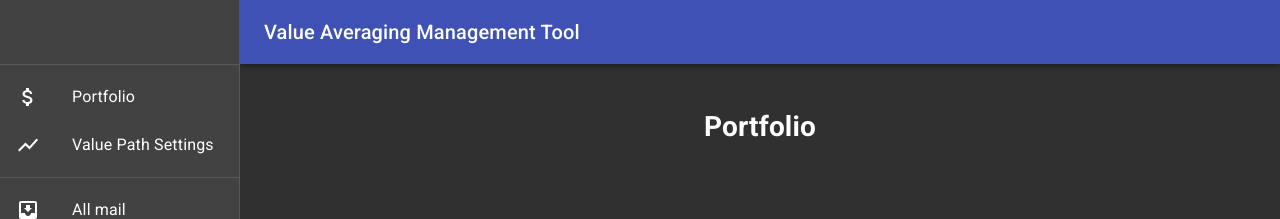
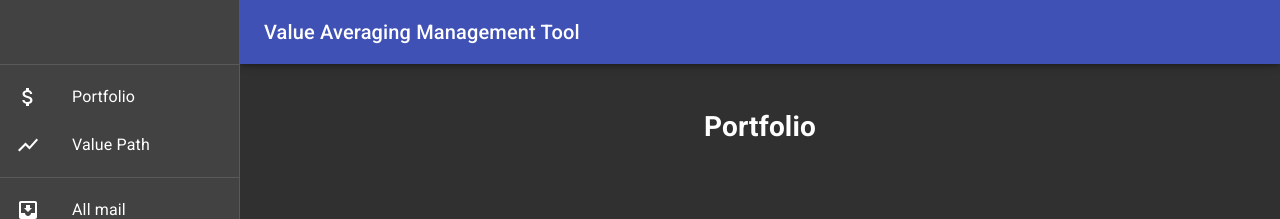
Before and after one commit to cjbeattie/ValueAveragingFinancialTool, a React (Create React App) app in the folder client/: page /portfolio in a window 1280 px wide. Shown: the top 219 px of the page. Built offline with nearby package versions, Linux system fonts and the light colour scheme.

Commit message:
Drawer buttons now route to components

```diff
--- a/client/src/components/ResponsiveDrawer.js
+++ b/client/src/components/ResponsiveDrawer.js
@@ -23,6 +23,24 @@ import Portfolio from './Portfolio';
 import ValuePath from './ValuePath';
 
 const drawerWidth = 240;
+
+function ListItemLink(props) {
+    const { icon, primary, to } = props;
+
+    const renderLink = React.useMemo(
+        () => React.forwardRef((itemProps, ref) => <NavLink to={to} ref={ref} {...itemProps} />),
+        [to],
+    );
+
+    return (
+        <li>
+            <ListItem button component={renderLink}>
+                {icon ? <ListItemIcon>{icon}</ListItemIcon> : null}
+                <ListItemText primary={primary} />
+            </ListItem>
+        </li>
+    );
+}
 
 const useStyles = makeStyles((theme) => ({
     root: {
@@ -72,20 +90,24 @@ function ResponsiveDrawer(props) {
             <div className={classes.toolbar} />
             <Divider />
             <List>
+                {/* Original */}
                 {/* {['Portfolio', 'Value Path', 'History'].map((text, index) => (
                     <ListItem button key={text}>
                         <ListItemIcon>{index % 2 === 0 ? <InboxIcon /> : <MailIcon />}</ListItemIcon>
                         <ListItemText primary={text} />
                     </ListItem>
                 ))} */}
-                <ListItem button>
+                {/* Basic value path buttons without routing */}
+                {/* <ListItem button>
                     <ListItemIcon><AttachMoneyIcon /></ListItemIcon>
                     <ListItemText primary="Portfolio" />
                 </ListItem>
                 <ListItem button>
                     <ListItemIcon><ShowChartIcon /></ListItemIcon>
                     <ListItemText primary="Value Path Settings" />
-                </ListItem>
+                </ListItem> */}
+                <ListItemLink to="/portfolio" primary="Portfolio" icon={<AttachMoneyIcon />} />
+                <ListItemLink to="/valuepath" primary="Value Path" icon={<ShowChartIcon />} />
             </List>
             <Divider />
             <List>
```
